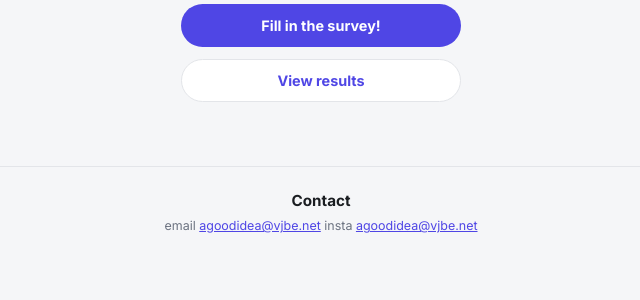
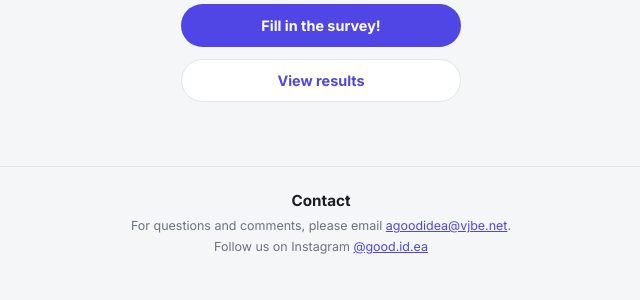
Before and after one commit to victorelgersma/goodidea.vjbe.net, a PHP site: page /index.php in a window 1280 px wide. Shown: the part 337-637 px from the top of the page, without its empty margins (319-959 px from the left). Run offline with PHP 8.4, Linux system fonts and the light colour scheme.

Commit message:
add cache bust

```diff
--- a/includes/footer.php
+++ b/includes/footer.php
@@ -1,9 +1,13 @@
-
 <footer>
-<h2>Contact</h2>
-email <a href="mailto:agoodidea@vjbe.net">agoodidea@vjbe.net</a>
-insta <a href="mailto:agoodidea@vjbe.net">agoodidea@vjbe.net</a>
-
+    <h2>Contact</h2>
+    <p>
+        For questions and comments, please email
+        <a href="mailto:agoodidea@vjbe.net">agoodidea@vjbe.net</a>.
+    </p>
+    <p>
+        Follow us on Instagram
+        <a href="https://www.instagram.com/good.id.ea/">@good.id.ea</a>
+    </p>
 </footer>
 </body>
 </html>
--- a/includes/header.php
+++ b/includes/header.php
@@ -19,7 +19,11 @@ if (!isset($page)) {
     <link rel="stylesheet"
         href="https://fonts.googleapis.com/css2?family=Fraunces:ital,opsz,wght@0,9..144,100..900;1,9..144,100..900&family=Inter:ital,opsz,wght@0,14..32,100..900;1,14..32,100..900&display=swap">
 
-    <link rel="stylesheet" href="style.css?v=1" />
+    <?php
+    $style_path = __DIR__ . "/../style.css";
+    $style_version = @filemtime($style_path) ?: time();
+    ?>
+    <link rel="stylesheet" href="style.css?v=<?= $style_version ?>" />
 
     <?php if (!empty($chartjs)): ?>
         <script src="https://cdn.jsdelivr.net/npm/chart.js" defer></script>
```
